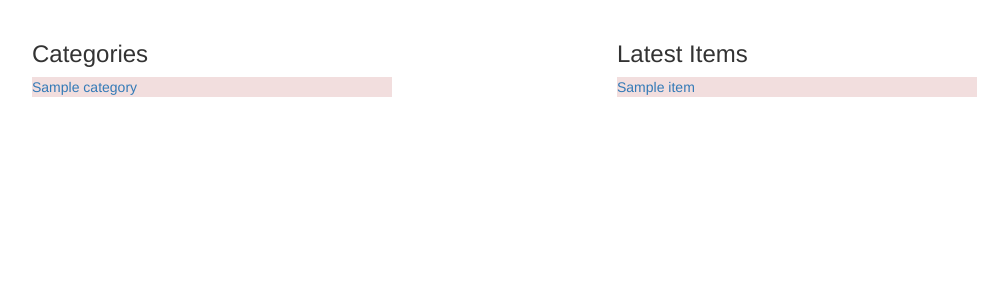
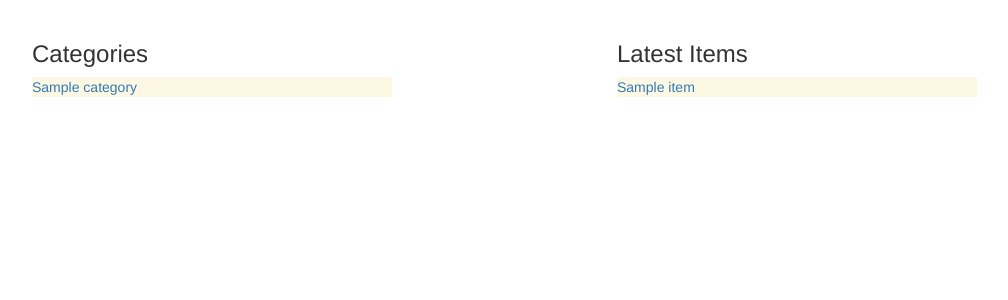
Before and after one commit to vortex-ninja/fsnd-catalog, a Flask app: template templates/main.html in a window 1280 px wide. Shown: the part 52-352 px from the top of the page, without its empty margins (38-1046 px from the left). Run offline with Flask 2, Linux system fonts and the light colour scheme; the template is opened without the code that fills it: most values are stand-ins (such as "Sample title", 1, 10 or a date in 2020); parts of the project's set-up code (start-up, migrations or seed data) failed here and were passed over; some libraries are stand-ins or nearby versions.

Commit message:
refactor: Make cosmetic chanes to templates

```diff
--- a/templates/itemlist.html
+++ b/templates/itemlist.html
@@ -3,7 +3,7 @@
   <div class="row">
     <div class="col-sm-8">
 
-        <p class="bg-danger">
+        <p class="bg-warning">
         <a href="{{ url_for('showItem', item_id=item.id, category_id=item.category_id) }}"> {{ item.name }}</a>
         </p>
 
--- a/templates/main.html
+++ b/templates/main.html
@@ -18,7 +18,7 @@
       {% for category in categories %}
         <div class="row">
           <div class="col-sm-8">
-          <p class="bg-danger">
+          <p class="bg-warning">
             <a href="{{ url_for('showCategory', category_id=category.id) }}">{{ category.name }}</a>
           </p>
           </div>
```
Also changed, not shown: templates/error.html (added, +8 -0 lines).
